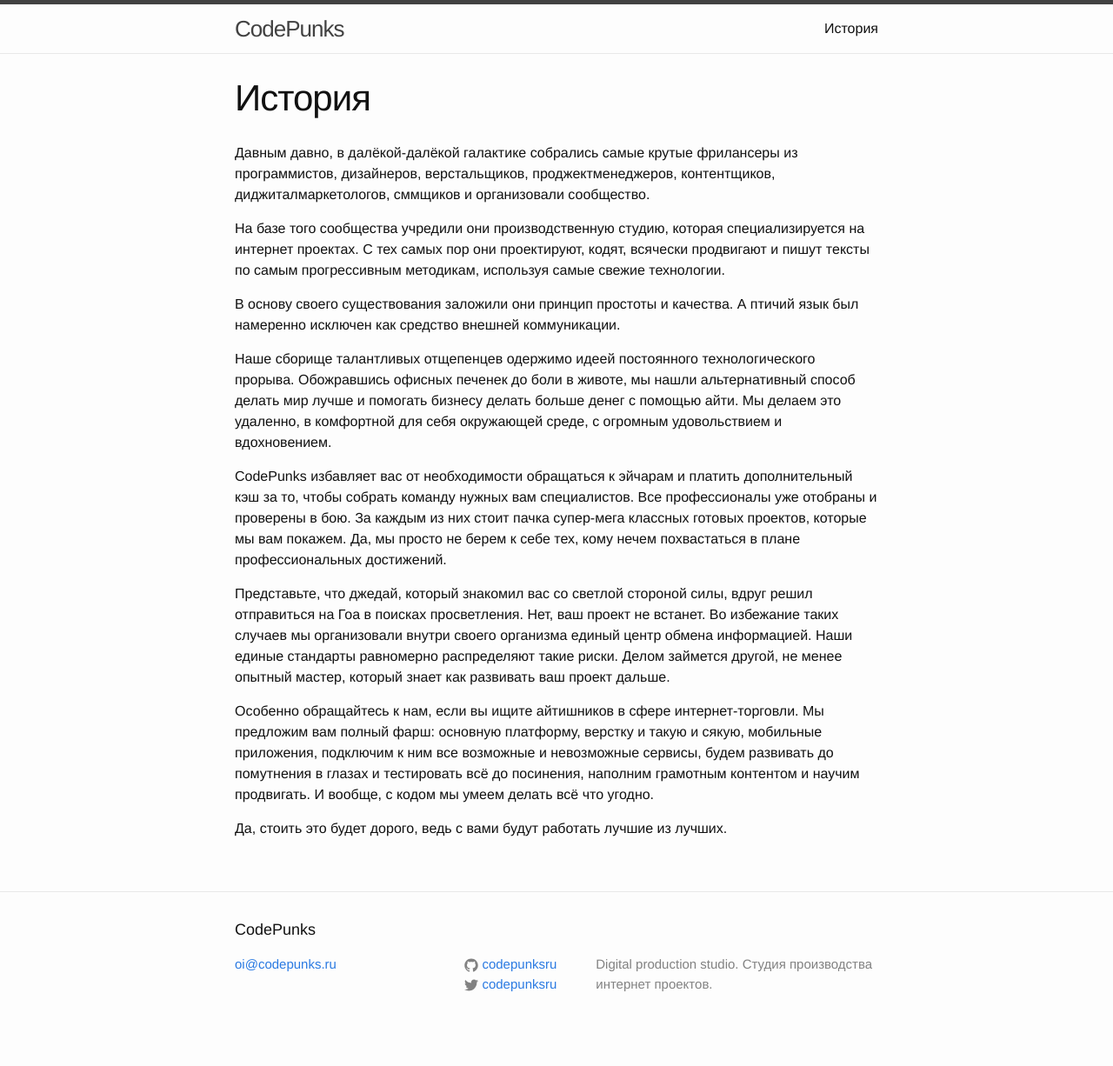
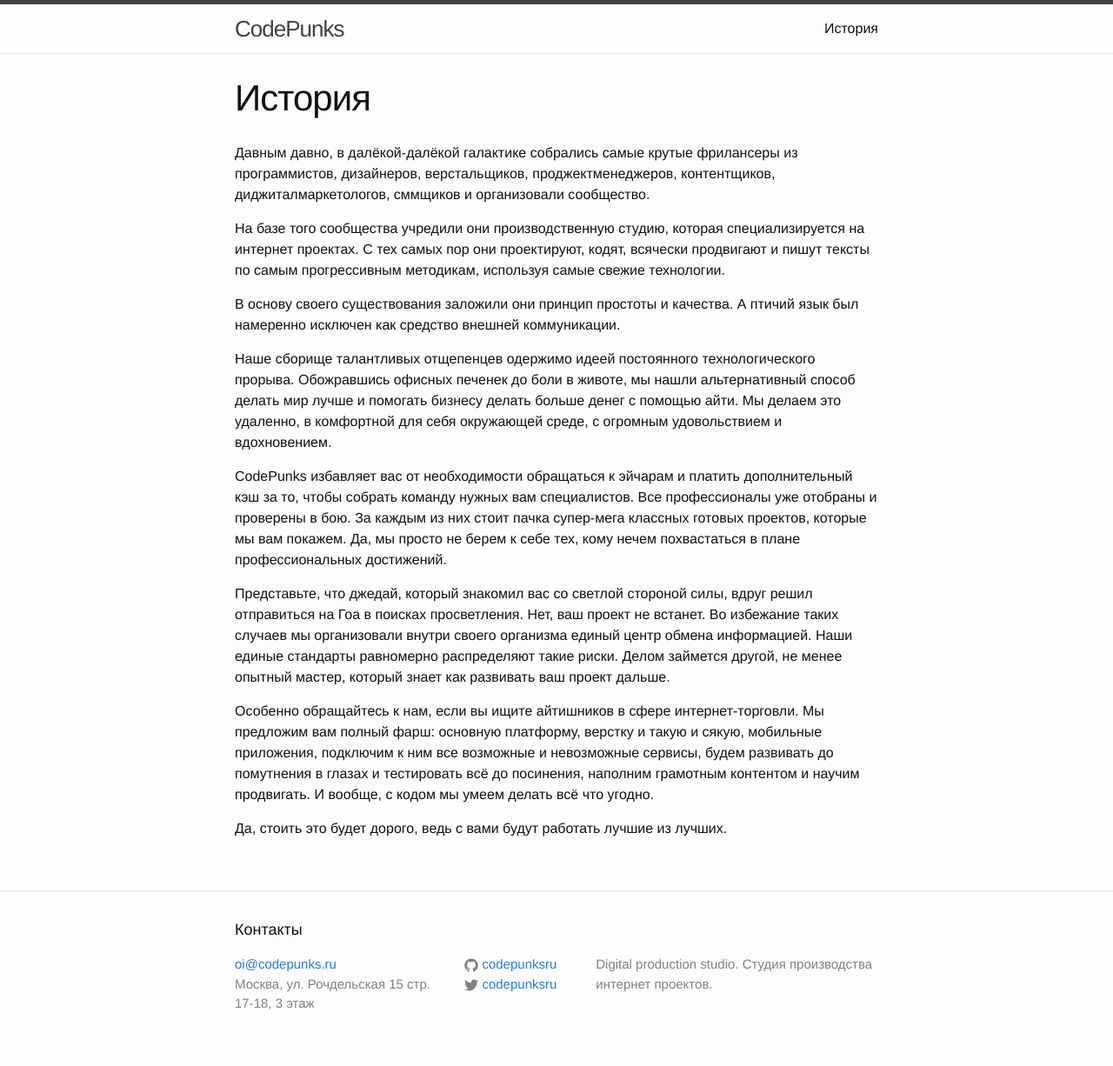
Before and after one commit to codepunksru/codepunksru.github.io, a Jekyll site: the page built from about.md, in a window 1280 px wide. Shown: the whole page at 87% size. Built offline with Jekyll 4.4.1, drawn with Linux system fonts in a browser that asks for light colours; before the commit the page ends 1203 px from its top, so only the background shows below that.

Commit message:
Footer Change
Address is added

```diff
--- a/_includes/footer.html
+++ b/_includes/footer.html
@@ -2,12 +2,13 @@
 
   <div class="wrapper">
 
-    <h2 class="footer-heading">{{ site.title }}</h2>
+    <h2 class="footer-heading">Контакты</h2>
 
     <div class="footer-col-wrapper">
       <div class="footer-col footer-col-1">
         <ul class="contact-list">
           <li><a href="mailto:{{ site.email }}">{{ site.email }}</a></li>
+          <li>Москва, ул. Рочдельская 15 стр. 17-18, 3 этаж</li>
         </ul>
       </div>
 
```
